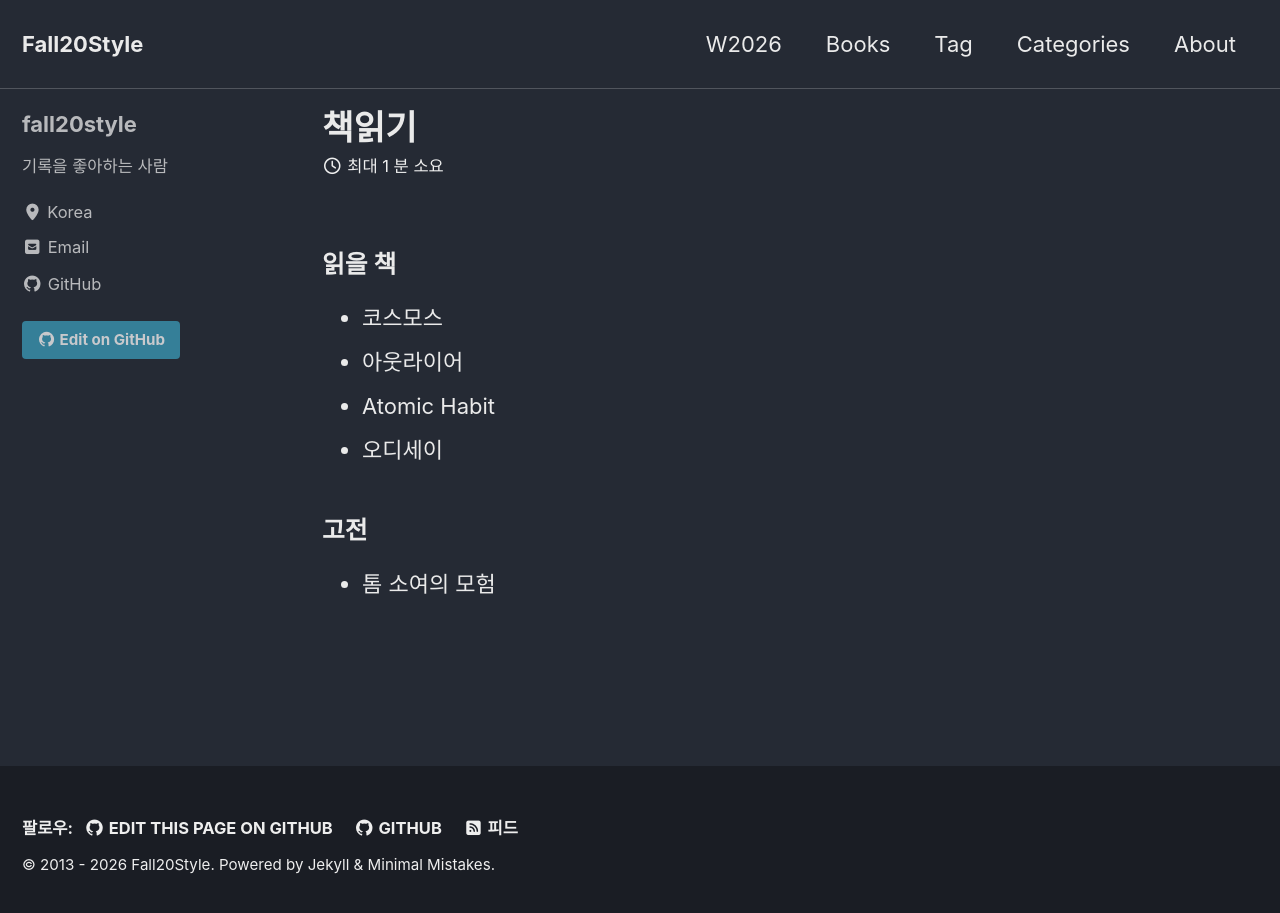
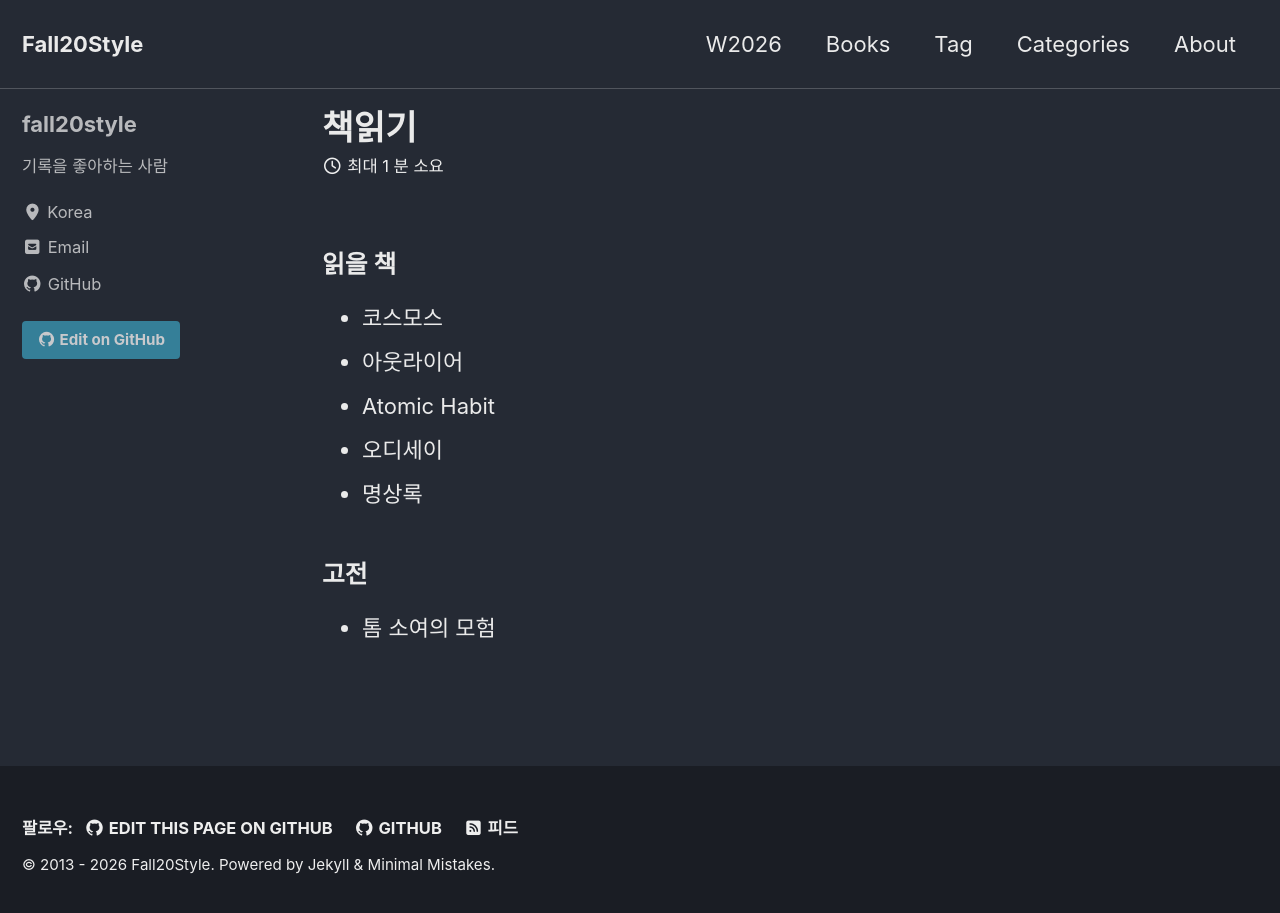
Before and after one commit to fall20style/fall20style.github.io, a Jekyll site: the page built from books.md, in a window 1280 px wide and 921 px high. Shown: the top 913 px of the window. Built offline with Jekyll 4.4.1, drawn with Linux system fonts in a browser that asks for light colours; cached includes are drawn as plain includes.

Commit message:
Update books.md

```diff
--- a/books.md
+++ b/books.md
@@ -14,6 +14,7 @@ read_time: true
 - 아웃라이어
 - Atomic Habit
 - 오디세이
+- 명상록
 
 ### 고전
 - 톰 소여의 모험
```
